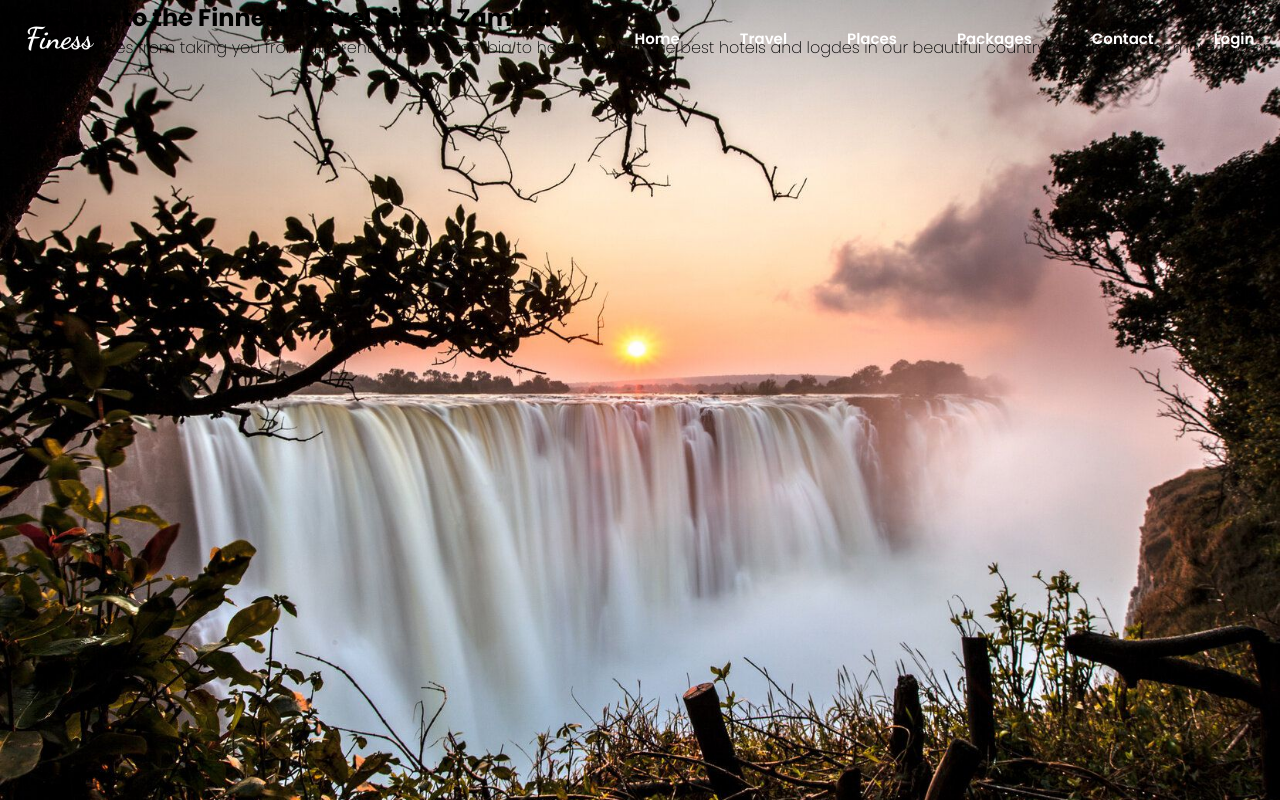
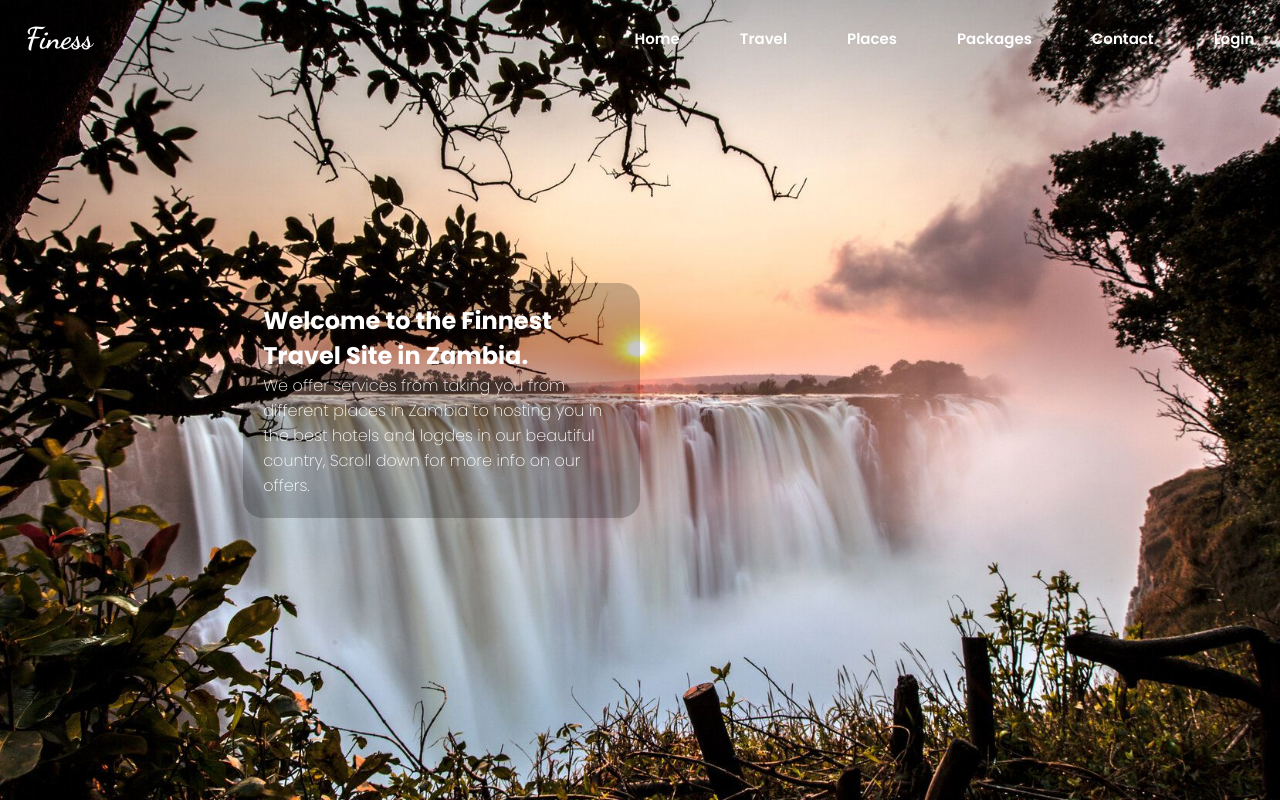
Before and after one commit to Acesulfame02/Web-ICT361-Assignment, a PHP site: page /Home_Page.php in a window 1280 px wide. Run offline with PHP 8.4, Linux system fonts and the light colour scheme; some libraries are stand-ins or nearby versions.

Commit message:
black background

```diff
--- a/travel.css
+++ b/travel.css
@@ -6,8 +6,6 @@
     text-decoration: none;
     font-family: 'Poppins', sans-serif;
 }
-
-
 
 /*   This is for the Nav-Bar   */
 header{
@@ -65,4 +63,19 @@ header{
     background: url('images/victoria_1.jpg');
     background-size: cover;
     position: relative;
+    display: grid;
+    grid-template-columns: repeat(2, 1fr);
+    align-items: center;
+    gap: 2;
+    color: white;
 }
+
+section{
+    padding: 10% 19%;
+}
+
+.intro-text{
+    background-color: rgba(0, 0, 0, 0.219);
+    padding: 20px;
+    border-radius: 20px;
+}
```
